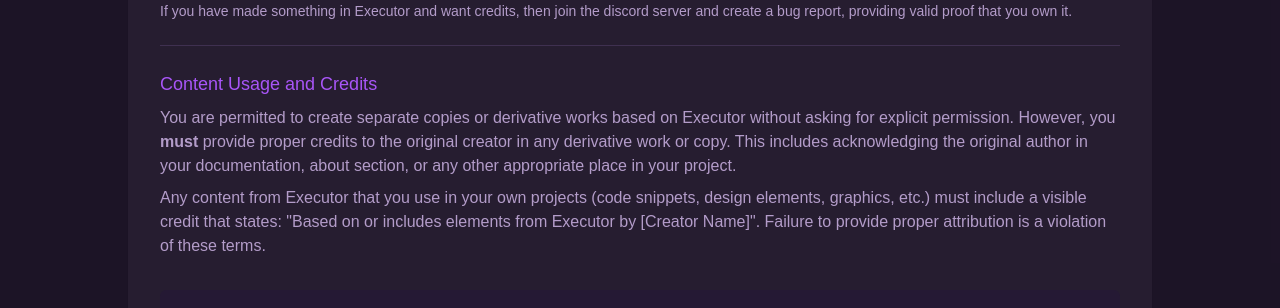
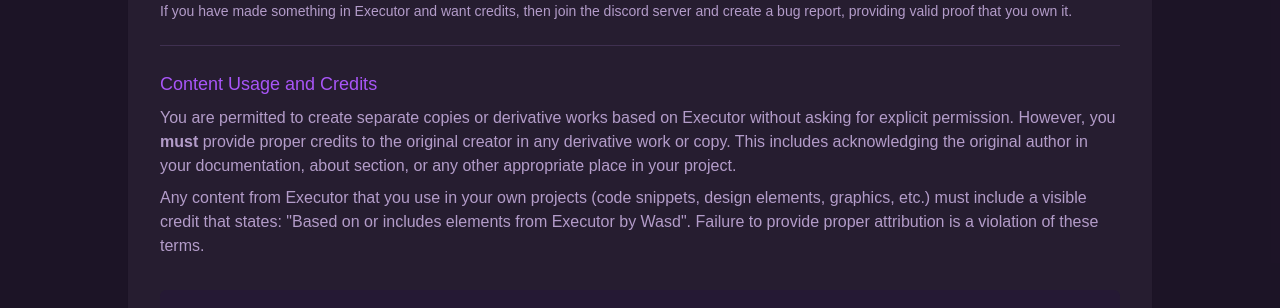
Before and after one commit to CidCaribou/Executor-Website, a React (Vite) app: page /docs in a window 1280 px wide. Shown: the part 2024-2332 px from the top of the page. Built offline with nearby package versions, Linux system fonts and the light colour scheme.

Commit message:
Update documentation-section.tsx

```diff
--- a/src/components/documentation-section.tsx
+++ b/src/components/documentation-section.tsx
@@ -157,7 +157,7 @@ export function DocumentationSection() {
                 You are permitted to create separate copies or derivative works based on Executor without asking for explicit permission. However, you <strong>must</strong> provide proper credits to the original creator in any derivative work or copy. This includes acknowledging the original author in your documentation, about section, or any other appropriate place in your project.
               </p>
               <p className="text-muted-foreground mt-2">
-                Any content from Executor that you use in your own projects (code snippets, design elements, graphics, etc.) must include a visible credit that states: "Based on or includes elements from Executor by [Creator Name]". Failure to provide proper attribution is a violation of these terms.
+                Any content from Executor that you use in your own projects (code snippets, design elements, graphics, etc.) must include a visible credit that states: "Based on or includes elements from Executor by Wasd". Failure to provide proper attribution is a violation of these terms.
               </p>
             </div>
           </div>
```
